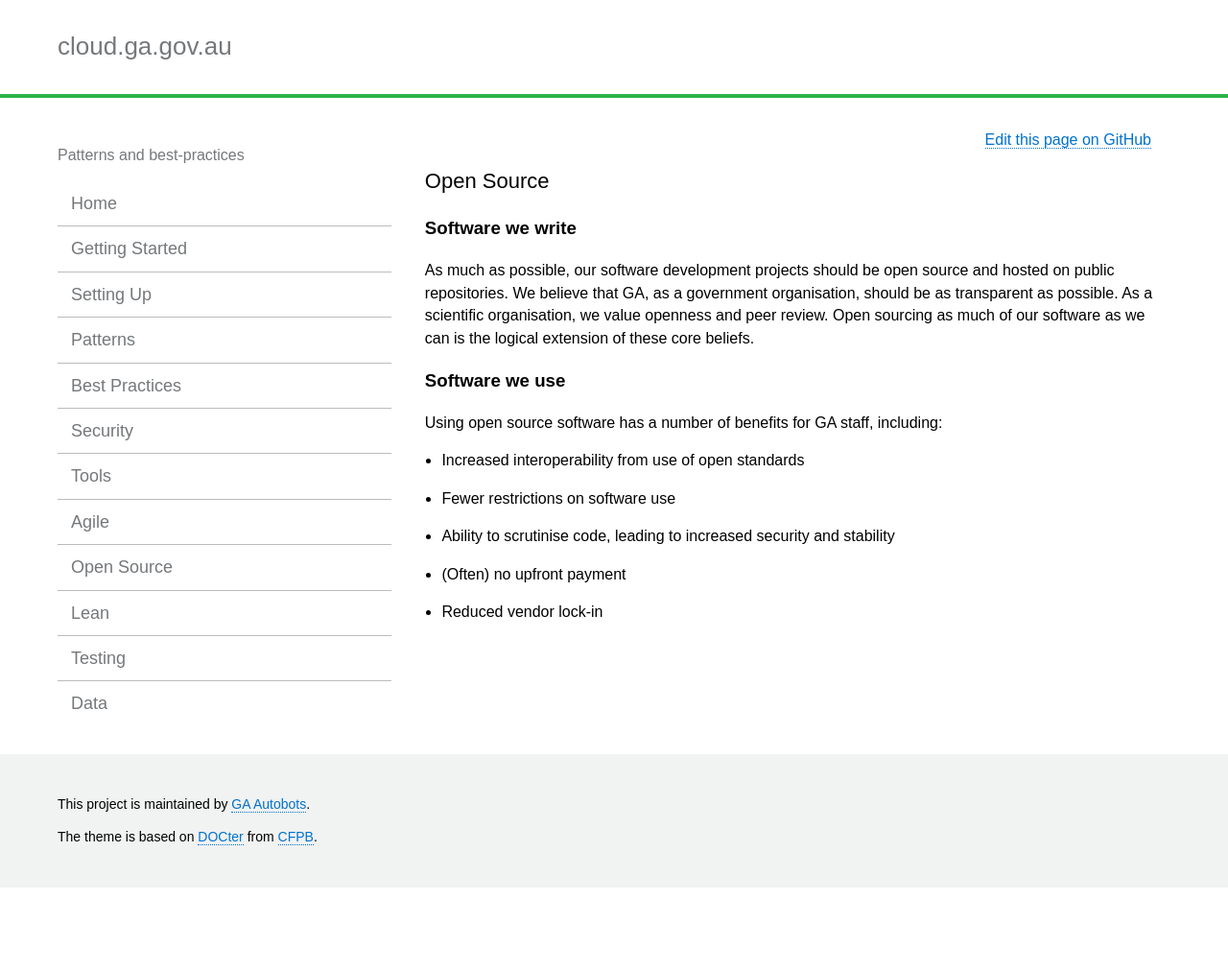
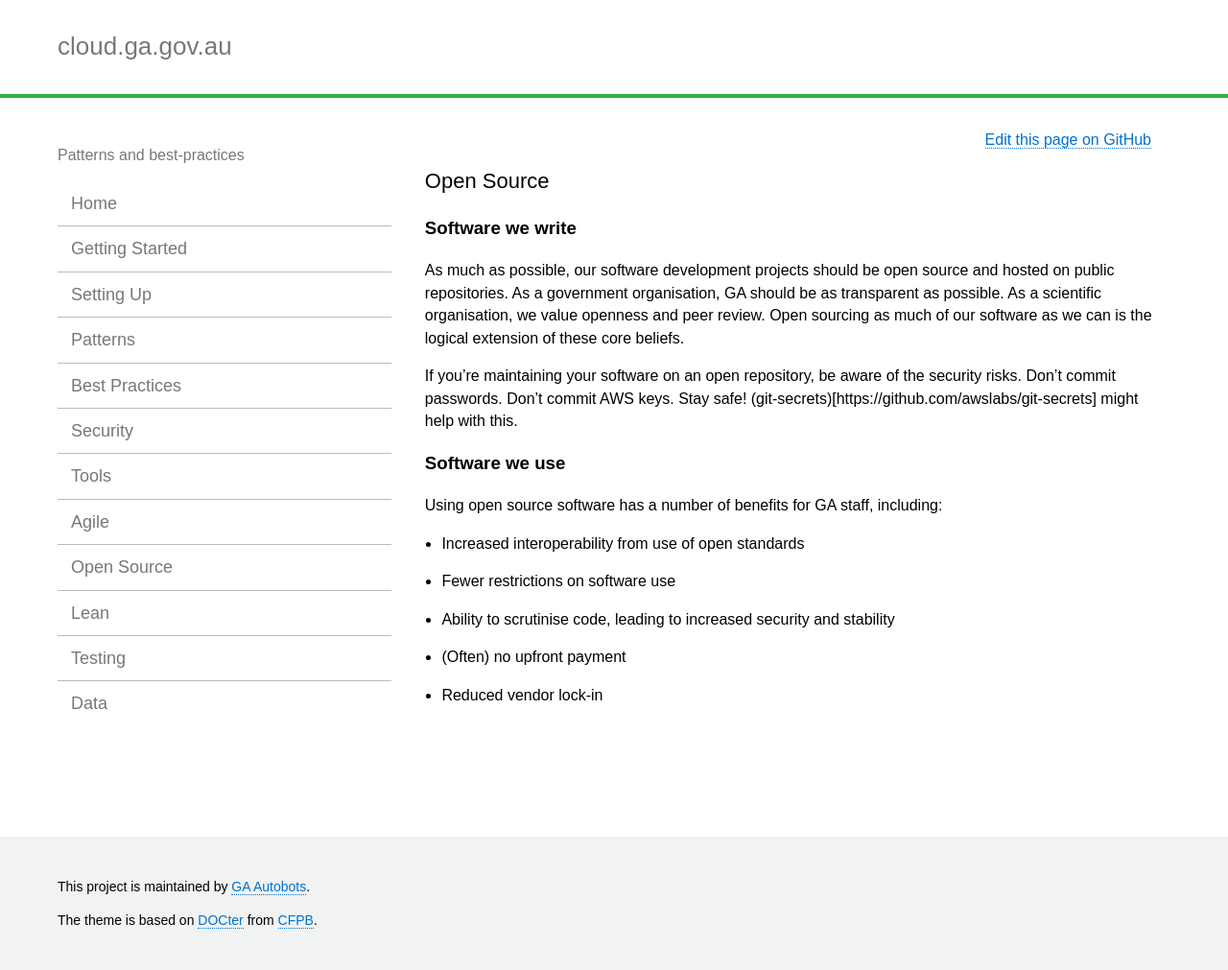
Before and after one commit to GeoscienceAustralia/cloud, a Jekyll site: the page built from docs/_pages/open_source_index.md, in a window 1280 px wide. Shown: the whole page at 96% size. Built offline with Jekyll 4.4.1, drawn with Linux system fonts in a browser that asks for light colours; before the commit the page ends 925 px from its top, so only the background shows below that.

Commit message:
Add security info.

```diff
--- a/docs/_pages/open_source_index.md
+++ b/docs/_pages/open_source_index.md
@@ -6,7 +6,9 @@ permalink: open_source_index.html
 
 ### Software we write
 
-As much as possible, our software development projects should be open source and hosted on public repositories. We believe that GA, as a government organisation, should be as transparent as possible. As a scientific organisation, we value openness and peer review. Open sourcing as much of our software as we can is the logical extension of these core beliefs.
+As much as possible, our software development projects should be open source and hosted on public repositories. As a government organisation, GA should be as transparent as possible. As a scientific organisation, we value openness and peer review. Open sourcing as much of our software as we can is the logical extension of these core beliefs.
+
+If you're maintaining your software on an open repository, be aware of the security risks. Don't commit passwords. Don't commit AWS keys. Stay safe! (git-secrets)[https://github.com/awslabs/git-secrets] might help with this.
 
 ### Software we use
 
```
